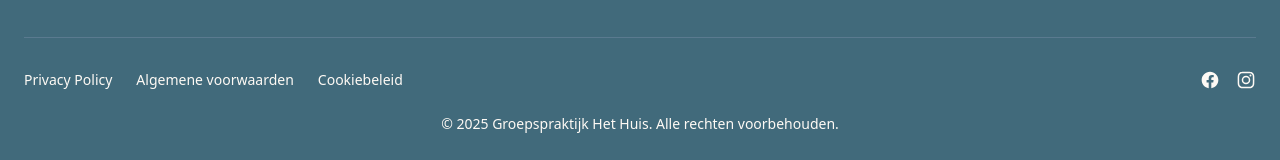
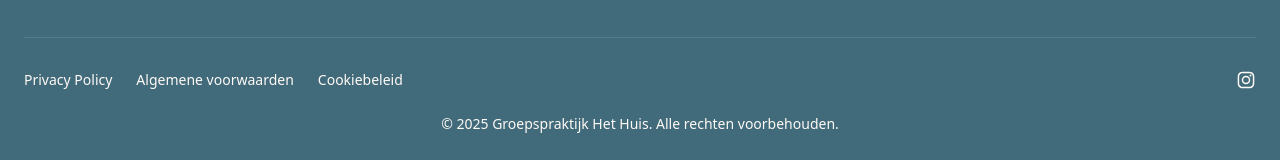
Before and after one commit to codeinkbe/groepspraktijkhethuis, a Next.js app: page /contact in a window 1280 px wide. Shown: the part 1167-1327 px from the top of the page. Built offline with nearby package versions, Linux system fonts and the light colour scheme.

Commit message:
Remove Facebook logo from footer

```diff
--- a/app/components/FooterSection.tsx
+++ b/app/components/FooterSection.tsx
@@ -17,19 +17,6 @@ const navigation = {
     { name: 'Cookiebeleid', href: '/cookies' },
   ],
   social: [
-    {
-      name: 'Facebook',
-      href: '#',
-      icon: (props: React.SVGProps<SVGSVGElement>) => (
-        <svg fill="currentColor" viewBox="0 0 24 24" {...props}>
-          <path
-            fillRule="evenodd"
-            d="M22 12c0-5.523-4.477-10-10-10S2 6.477 2 12c0 4.991 3.657 9.128 8.438 9.878v-6.987h-2.54V12h2.54V9.797c0-2.506 1.492-3.89 3.777-3.89 1.094 0 2.238.195 2.238.195v2.46h-1.26c-1.243 0-1.63.771-1.63 1.562V12h2.773l-.443 2.89h-2.33v6.988C18.343 21.128 22 16.991 22 12z"
-            clipRule="evenodd"
-          />
-        </svg>
-      ),
-    },
     {
       name: 'Instagram',
       href: 'https://www.instagram.com/hethuis_groepspraktijk/?igsh=MTRrem9pY21nbmptYg%3D%3D&utm_source=qr#',
```
